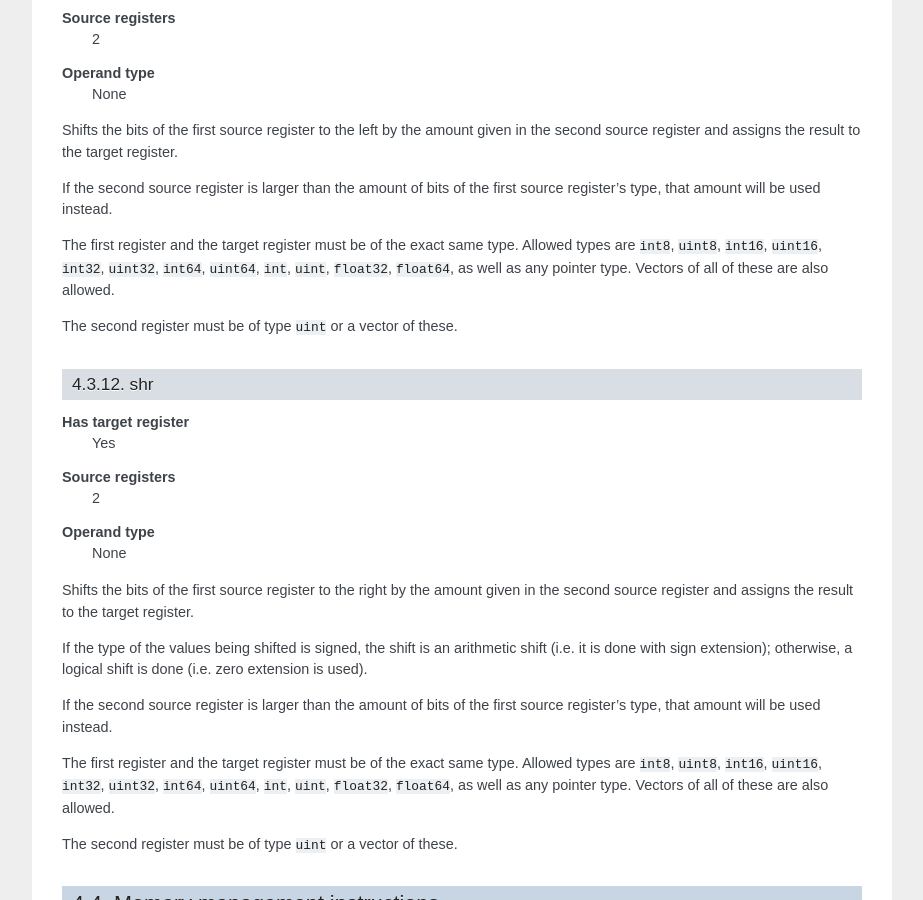
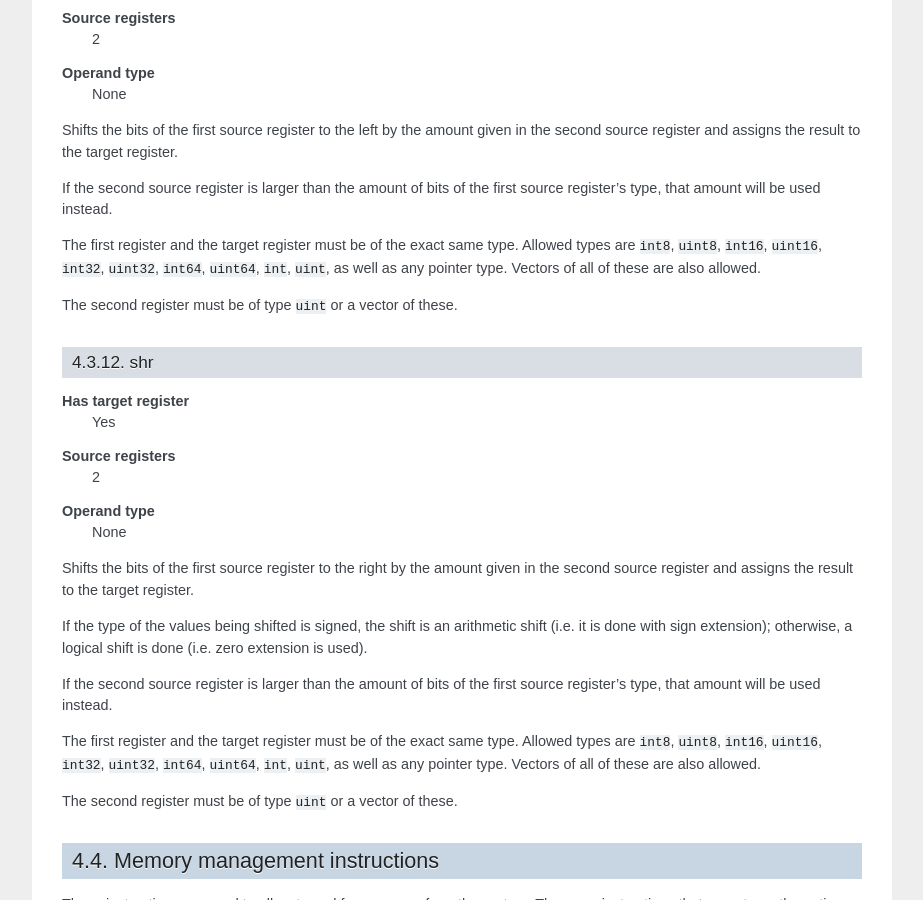
Before and after one commit to lycus/mci, a Sphinx documentation site: the page built from docs/instruction_set.rst, in a window 1280 px wide and 900 px high, scrolled down 9617 px. Shown: the whole window, without its empty margins (198-1121 px from the left). Built offline with Sphinx 7.4.7, drawn with Linux system fonts in a browser that asks for light colours.

Commit message:
shl and shr are not allowed on floats.

```diff
--- a/docs/instruction_set.rst
+++ b/docs/instruction_set.rst
@@ -498,9 +498,8 @@ source register's type, that amount will be used instead.
 
 The first register and the target register must be of the exact same type.
 Allowed types are ``int8``, ``uint8``, ``int16``, ``uint16``, ``int32``,
-``uint32``, ``int64``, ``uint64``, ``int``, ``uint``, ``float32``,
-``float64``, as well as any pointer type. Vectors of all of these are also
-allowed.
+``uint32``, ``int64``, ``uint64``, ``int``, ``uint``, as well as any pointer
+type. Vectors of all of these are also allowed.
 
 The second register must be of type ``uint`` or a vector of these.
 
@@ -526,9 +525,8 @@ source register's type, that amount will be used instead.
 
 The first register and the target register must be of the exact same type.
 Allowed types are ``int8``, ``uint8``, ``int16``, ``uint16``, ``int32``,
-``uint32``, ``int64``, ``uint64``, ``int``, ``uint``, ``float32``,
-``float64``, as well as any pointer type. Vectors of all of these are also
-allowed.
+``uint32``, ``int64``, ``uint64``, ``int``, ``uint``, as well as any pointer
+type. Vectors of all of these are also allowed.
 
 The second register must be of type ``uint`` or a vector of these.
 
```
